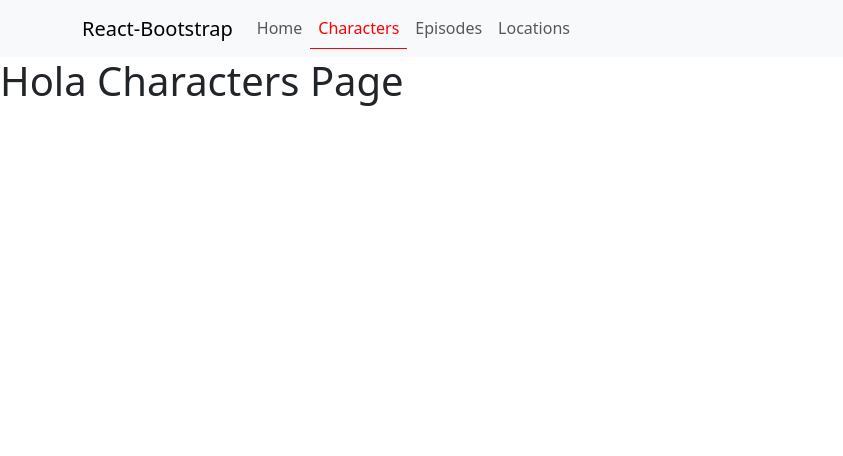
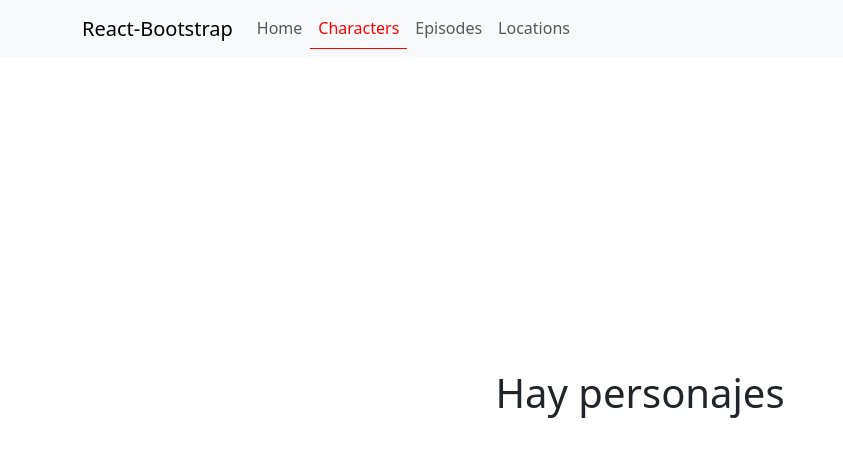
Before and after one commit to candeviolam/rickandmortyapp, a React (Vite) app: page /characters in a window 1280 px wide. Shown: the top 456 px of the page, without its empty margins (0-843 px from the left). Built offline with nearby package versions, Linux system fonts and the light colour scheme; no server answers.

Commit message:
creación de carpeta charactrs y de servicio RickAndMorty, uso de useEffect/State, promesa (fetch-catch), try-catch, y spinners de react

```diff
--- a/package.json
+++ b/package.json
@@ -14,7 +14,8 @@
     "react": "^18.2.0",
     "react-bootstrap": "^2.8.0",
     "react-dom": "^18.2.0",
-    "react-router-dom": "^6.14.1"
+    "react-router-dom": "^6.14.1",
+    "react-spinners": "^0.13.8"
   },
   "devDependencies": {
     "@types/react": "^18.2.14",
--- a/src/App.jsx
+++ b/src/App.jsx
@@ -5,14 +5,11 @@
 import { BrowserRouter, Routes, Route } from "react-router-dom";
 import CharacterDetailPage from "./pages/characters-detail";
 import CustomNavbar from "./components/navbar";
+import CharactersPage from "./pages/characters";
 
 //ésto va a ser un componente
 const HomePage = () => {
   return <h1>Hola Home Page Componente</h1>;
-};
-
-const CharactersPage = () => {
-  return <h1>Hola Characters Page</h1>;
 };
 
 const LocationsPage = () => {
--- /dev/null
+++ b/src/pages/characters/CharactersPage.css
@@ -0,0 +1,7 @@
+.centered {
+    width: 100%;
+    min-height: 85vh;
+    display: flex;
+    justify-content: center;
+    align-items: center;
+}
--- /dev/null
+++ b/src/pages/characters/CharactersPage.jsx
@@ -0,0 +1,46 @@
+import { useEffect, useState } from "react";
+import { GetCharacters } from "../../services/RickAndMortyService";
+import { PacmanLoader } from "react-spinners";
+
+import "./CharactersPage.css";
+
+//el loading es la propiedad que se encarga de mostrarlo o no si esto se está cargando o no -> se lo paso acá y abajo en el <Loader/> p/que su funcionamiento sea complet, pero no es necesario
+const Loader = ({ loading }) => {
+  return <PacmanLoader color="red" loading={loading} />;
+};
+
+export const CharactersPage = () => {
+  //     utilizar este characters en el return p/renderizar un componente u otro
+  const [characters, setCharacters] = useState([]);
+  const [loading, setLoading] = useState(false);
+
+  useEffect(() => {
+    //antes de empezar a cargar los personajes, antes de llamar a la base, vamos a colocar la carga (vamos a empezar a mostrarle al usuario que estamos haciendo una carga)
+    setLoading(true);
+    //tenemos ya la petición y estamos usando una func p/reutilizar el código
+    // acá hice un fetch que me lo lleve al archivo de RickAndMortyService.jsx adentro de la carpeta services
+    //usando la función asíncrona creada desde un servicio externo que tratamos acá como una promesa (con el .then y el .catch)
+    GetCharacters({ page: 1 })
+      //       desestructurar el res que tenía aca y pasarle directam el results que me viene en consola (hacer console.log de results) de la api con destructuring -> desestructurando el obj y poder recibir directam el array (de personajes de la api, en consola)
+      .then(({ results }) => {
+        //vamos a hacer un setCharacters y guardar los results -> c/v que haga una petición y haya llegado, se van a guardar estos personajes en el estado de mi componente
+        setCharacters(results); // hago el console.log de results p/chequear que funcione
+        //una vez que los personajes volvieron, que ya me trajo la respuesta (el setCharacters de arriba de éste), vamos a cambiar el loading/la carga a falso -> vamos a terminar con la carga
+        setLoading(false);
+      })
+      //y en caso de que haya error, tmb vamos a cambiar por una carga -> p/q si rompe tmb deje de mostrarse el spinner
+      .catch((err) => {
+        // el catch acá y en el servicio(?
+        console.log(err);
+        setLoading(false);
+      });
+  }, []);
+
+  return (
+    //renderizado condicional
+    // que cuando no esté cargando (!loading) ...
+    <div className="centered">
+      {!loading ? <h1>Hay personajes</h1> : <Loader loading={loading} />}
+    </div>
+  );
+};
--- /dev/null
+++ b/src/pages/characters/index.jsx
@@ -0,0 +1,3 @@
+import { CharactersPage } from "./CharactersPage";
+
+export default CharactersPage;
--- /dev/null
+++ b/src/services/RickAndMortyService.jsx
@@ -0,0 +1,30 @@
+//como esta func se va a encargar de hacer una petición al servidor, la voy a hacer asíncrona p/poder usar la palabra await
+//como estamos haciendo con asincronía, no hace falta hacer el .then .then .catch etc, sino que lo hacemos de ésta forma
+//                             si voy a get all characters de la documentación, me dice que tengo que pasar un query string que dice page en la url
+//                           entonces acá tomo un obj, voy a recibir "page" y le voy a decir que es igual a 1, pq podemos inicializar las variables que recibamos -> en caso de que no me mande el page (que page sea null), page va a ser 1 (? - asignarle un valor por defecto (a los obj que recibimos desde las funciones) así nunca se rompe
+//                           {page = 1} //ésto se abre así cuando entro a la pag, pero dsp lo voy modificando según el personaje con la url de abajo que recibe page
+//                           a ésto que estaba acá, de page = 1 se lo voy a pasar por el useEffect de CharactersPage.jsx
+async function GetCharacters({ page }) {
+  //lo envuelvo en un try - catch -> fragmento de código que dice "intenta hacer esto.." (try{}), "si no funciona.. hace el catch del error y logueamelos en la consola" (catch{}) -> es como el .catch de la promesa
+  try {
+    //                 va a esperar a que fetch responda
+    //                                      modifico character y le agrego ésto con interpolación (${}), que está en la url de la documentación, y le pasamos "page" del parámetro de arriba
+    const response = await fetch(
+      `https://rickandmortyapi.com/api/character/?page=${page}`
+    );
+    //     como .json() me devuelve una promesa, puedo usar el await
+    //estoy haciendo el await mientras lo retorno
+    return await response.json();
+  } catch (err) {
+    console.log(err);
+  }
+}
+
+/* ésta era el fetch que me traje del useEffect de CharactersPage.jsx
+fetch("https://rickandmortyapi.com/api/character")
+    .then((res) => res.json())
+    .then((response) => console.log(response))
+    .catch((err) => console.log(err));
+*/
+
+export { GetCharacters };
```
Also changed, not shown: 1 other file (tests, documents, lock files or other folders).
